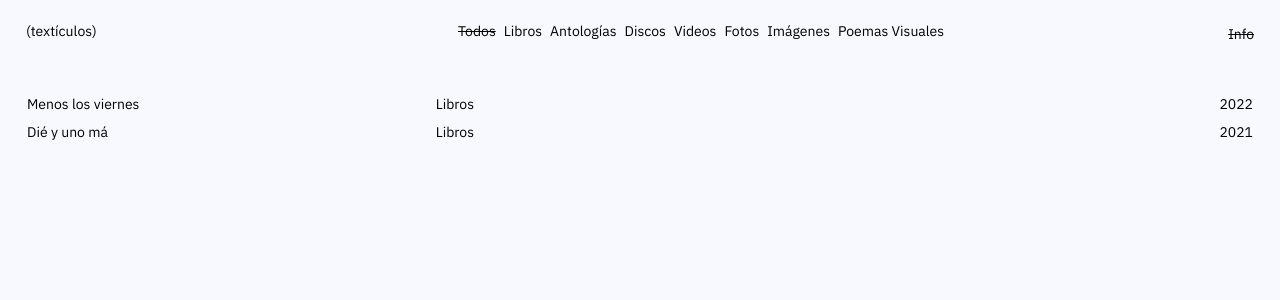
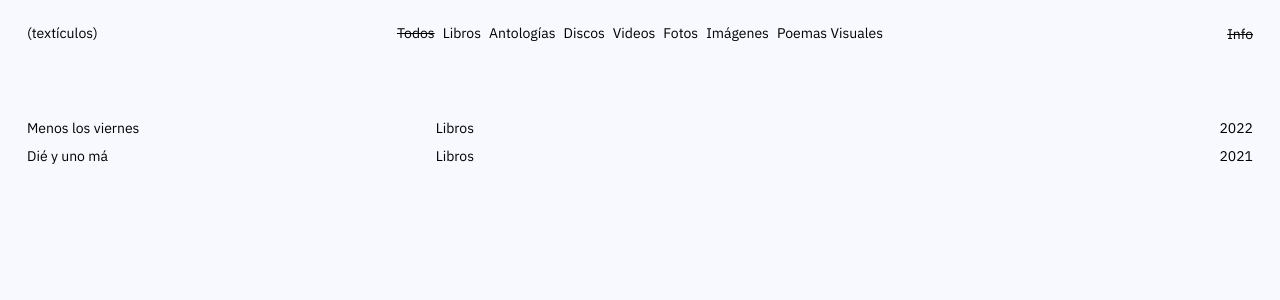
Before and after one commit to catuy/texticulos, a Jekyll site: the page built from index.md, in a window 1280 px wide. Shown: the top 300 px of the page. Built offline with Jekyll 4.4.1, drawn with Linux system fonts in a browser that asks for light colours; nearby versions of some CDN libraries.

Commit message:
Align header columns with project list columns

```diff
--- a/_includes/header.html
+++ b/_includes/header.html
@@ -1,12 +1,13 @@
-<header class="relative px-[26px] py-[21px]">
+<header class="relative px-[27px] py-[21px]">
+    <div class="flex gap-[69px] items-center">
         <!-- Logo -->
-    <div class="absolute left-[26px] top-[21px]">
+        <div class="flex-1 min-w-0">
             <p class="text-[14px] text-black">(textículos)</p>
         </div>
 
         <!-- Navigation Menu -->
-    <nav class="absolute left-[458px] top-[21px] w-[490px]">
-        <div class="flex gap-[8px] items-center text-[14px] text-black">
+        <nav class="flex-1 min-w-0">
+            <div class="flex gap-[8px] justify-center items-center text-[14px] text-black">
                 <a href="{{ "/" | relative_url }}" class="line-through">Todos</a>
                 <a href="?category=Libros">Libros</a>
                 <a href="?category=Antologías">Antologías</a>
@@ -19,7 +20,8 @@
         </nav>
 
         <!-- Info link -->
-    <div class="absolute right-[26px] top-[21px]">
+        <div class="flex-1 min-w-0 text-right">
             <a href="{{ "/about" | relative_url }}" class="text-[14px] text-black line-through">Info</a>
         </div>
+    </div>
 </header>
```
Also changed, not shown: 5 other files. Lines whose indentation alone changed are shown as unchanged.
